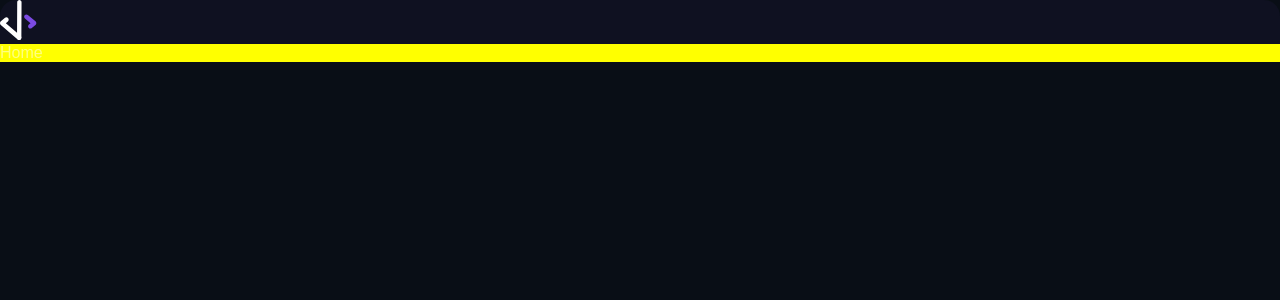
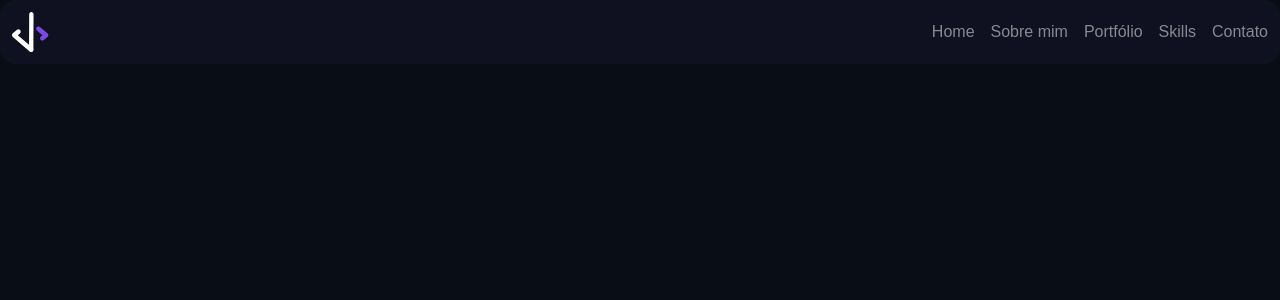
Before and after one commit to Augusto9237/portifolio-dev, a React (Vite) app: page / in a window 1280 px wide. Shown: the top 300 px of the page. Built offline with nearby package versions, Linux system fonts and the light colour scheme.

Commit message:
5 files modified

```diff
--- a/src/App.tsx
+++ b/src/App.tsx
@@ -1,5 +1,4 @@
 import { useState } from 'react';
-import reactLogo from './assets/react.svg';
 import { Container } from './components/Container';
 import { Header } from './components/header';
 
--- a/src/components/Container/index.tsx
+++ b/src/components/Container/index.tsx
@@ -7,5 +7,7 @@ interface ContainerProps {
 }
 
 export function Container({ children }: ContainerProps) {
-  return <Content>{children}</Content>;
+  return (
+  <Content>{children}</Content>
+  );
 }
--- a/src/components/Container/styles.ts
+++ b/src/components/Container/styles.ts
@@ -1,8 +1,9 @@
 import styled from 'styled-components';
 
 export const Content = styled.div`
-  display: flex;
-  flex: 1;
-  max-width: 1640px;
-  flex-direction: column;
-`;
+    display: flex;
+    max-width: 1640px;
+    flex-direction: column;
+    margin: 0px auto;
+    height: 100vh;
+  `;
--- a/src/components/header/index.tsx
+++ b/src/components/header/index.tsx
@@ -1,4 +1,3 @@
-import React from 'react';
 import react, { ReactNode } from 'react';
 import { Container, LogoImg, Sections } from './styles';
 import LogoSvg from '../../assets/logo.svg';
@@ -12,7 +11,11 @@ export function Header() {
     <Container>
       <LogoImg src={LogoSvg} />
       <Sections>
-        <span>Home</span>
+        <a>Home</a>
+        <a>Sobre mim</a>
+        <a>Portfólio</a>
+        <a>Skills</a>
+        <a>Contato</a>
       </Sections>
     </Container>
   );
--- a/src/components/header/styles.ts
+++ b/src/components/header/styles.ts
@@ -1,18 +1,25 @@
 import styled from 'styled-components';
 
-export const Container = styled.header`
+export const Container = styled.div`
+display: flex;
+flex-direction: row;
 background: rgba(123, 74, 226, 0.05);
 border-radius: 16px;
 justify-content: space-between;
+align-items: center;
+padding: 12px;
 `;
 
 export const LogoImg = styled.img`
+ display: flex;
 `;
 
 export const Sections = styled.div`
   display: flex;
-  background: yellow;
-  span{
+  gap: 16px;
+
+  a{
     color: rgba(255, 255, 255, 0.5);
+    cursor: pointer;
   }
 `;
```
